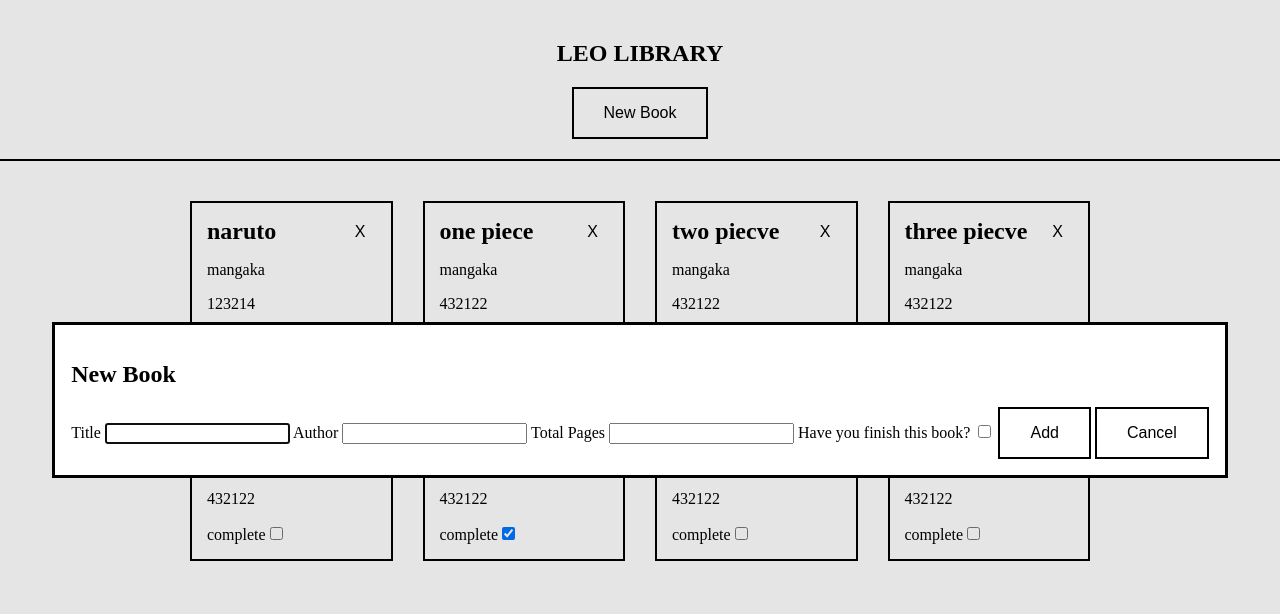
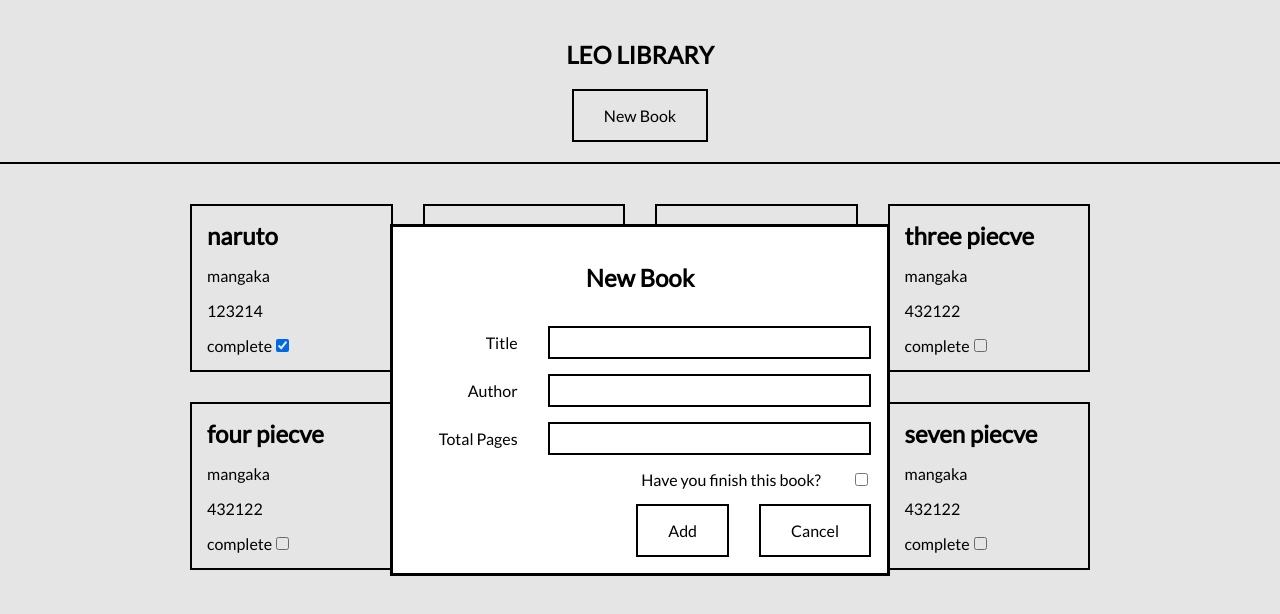
Before and after one commit to duole93/library, a plain HTML site: page index.html in a window 1280 px wide. Both pictures are taken after a click on the button "New Book". Drawn offline with Linux system fonts and the light colour scheme.

Commit message:
complete styling for the page

```diff
--- a/index.html
+++ b/index.html
@@ -1,12 +1,17 @@
 <!DOCTYPE html>
 <html lang="en">
+
 <head>
     <meta charset="UTF-8">
     <meta name="viewport" content="width=device-width, initial-scale=1.0">
     <link rel="stylesheet" href="style.css">
     <script src="script.js" defer></script>
+    <link rel="preconnect" href="https://fonts.googleapis.com">
+    <link rel="preconnect" href="https://fonts.gstatic.com" crossorigin>
+    <link href="https://fonts.googleapis.com/css2?family=Lato&display=swap" rel="stylesheet">
     <title>Leo Library</title>
 </head>
+
 <body>
     <section>
         <div class="book-nav">
@@ -18,16 +23,26 @@
         <dialog id="new-book-dialog">
             <h2>New Book</h2>
             <form action="">
+                <div>
                     <label for="title">Title</label>
                     <input type="text" name="title" id="title">
+                </div>
+                <div>
                     <label for="author">Author</label>
                     <input type="text" name="author" id="author">
+                </div>
+                <div>
                     <label for="pages">Total Pages</label>
                     <input type="number" name="pages" id="pages">
+                </div>
+                <div>
                     <label for="isRead">Have you finish this book?</label>
                     <input type="checkbox" name="isRead" id="isRead">
+                </div>
+                <div>
                     <button type="submit" class="add-btn">Add</button>
                     <button class="cancel-btn">Cancel</button>
+                </div>
             </form>
         </dialog>
         <div class="book-container">
@@ -36,4 +51,5 @@
     </section>
 
 </body>
+
 </html>
--- a/script.js
+++ b/script.js
@@ -7,8 +7,8 @@ const authorDialog = document.querySelector("#author");
 const pagesDialog = document.querySelector("#pages");
 const isReadDialog = document.querySelector("#isRead");
 
-const cancelDialogBtn = document.querySelector("#new-book-dialog > form > .cancel-btn");
-const submitaBookBtn = document.querySelector("#new-book-dialog > form > .add-btn");
+const cancelDialogBtn = document.querySelector("#new-book-dialog > form  .cancel-btn");
+const submitaBookBtn = document.querySelector("#new-book-dialog > form  .add-btn");
 
 const bookContainer = document.querySelector(".book-container");
 
@@ -84,6 +84,16 @@ function displayBooks(){
         bookCard.append(title, author, pages,isReadLabel ,isReadCheckBox, deleteBtn);
         bookCard.classList.add("book-card");
         bookCard.classList.add(`${index}`)
+
+        bookCard.addEventListener("mouseenter",(e)=>{
+            e.stopPropagation();
+            e.target.querySelector(".close-btn").classList.add("active");
+        })
+        bookCard.addEventListener("mouseleave",(e)=>{
+            e.stopPropagation();
+            e.target.querySelector(".close-btn").classList.remove("active");
+        })
+
         bookContainer.appendChild(bookCard);
     });
 }
--- a/style.css
+++ b/style.css
@@ -1,11 +1,14 @@
-body{
+body {
     margin: 0;
     padding: 0;
 }
-*{
+
+* {
+    font-family: 'lato', sans-serif;
     box-sizing: border-box;
 }
-button{
+
+button {
     outline: none;
     border: 2px solid black;
     padding: 15px 30px;
@@ -13,19 +16,21 @@ button{
     background-color: white;
 }
 
-section{
-}
-button:hover{
+section {}
+
+button:hover {
     background-color: black;
     color: white;
 }
-.book-nav{
+
+.book-nav {
     text-align: center;
     padding: 20px;
-    border-bottom:2px solid black;
+    border-bottom: 2px solid black;
     margin-bottom: 10px;
 }
-.book-container{
+
+.book-container {
     display: grid;
     grid-template-columns: repeat(auto-fill, minmax(200px, 1fr));
     gap: 30px;
@@ -34,19 +39,56 @@ button:hover{
     margin: 0 auto;
 }
 
-.book-card{
+.book-card {
     border: 2px solid black;
     position: relative;
     padding: 15px;
 }
 
-.book-card h1{
+.book-card h1 {
     margin: 0;
 }
-.book-card > .close-btn {
+
+.book-card>.close-btn {
     position: absolute;
-    top:15px;
-    right: 15px;
+    top: 5px;
+    right: 5px;
     border: 0;
     padding: 5px 10px;
+    display: none;
 }
+
+.book-card>.close-btn.active {
+    display: block;
+}
+
+#new-book-dialog[open] {
+    display: flex;
+    flex-direction: column;
+    width: 500px;
+    gap: 15px;
+    text-align: center;
+}
+
+#new-book-dialog form {
+    display: flex;
+    flex-direction: column;
+    align-items: stretch;
+    gap: 15px;
+}
+
+#new-book-dialog div {
+    display: flex;
+    justify-content: flex-end;
+    align-items: center;
+    gap: 30px;
+}
+
+#new-book-dialog input[type=text],
+input[type=number] {
+    padding: 5px 15px;
+    outline: none;
+    border: 2px solid black;
+    width: 70%;
+    font-size: 1rem;
+}
```
Lines whose indentation alone changed are shown as unchanged.
